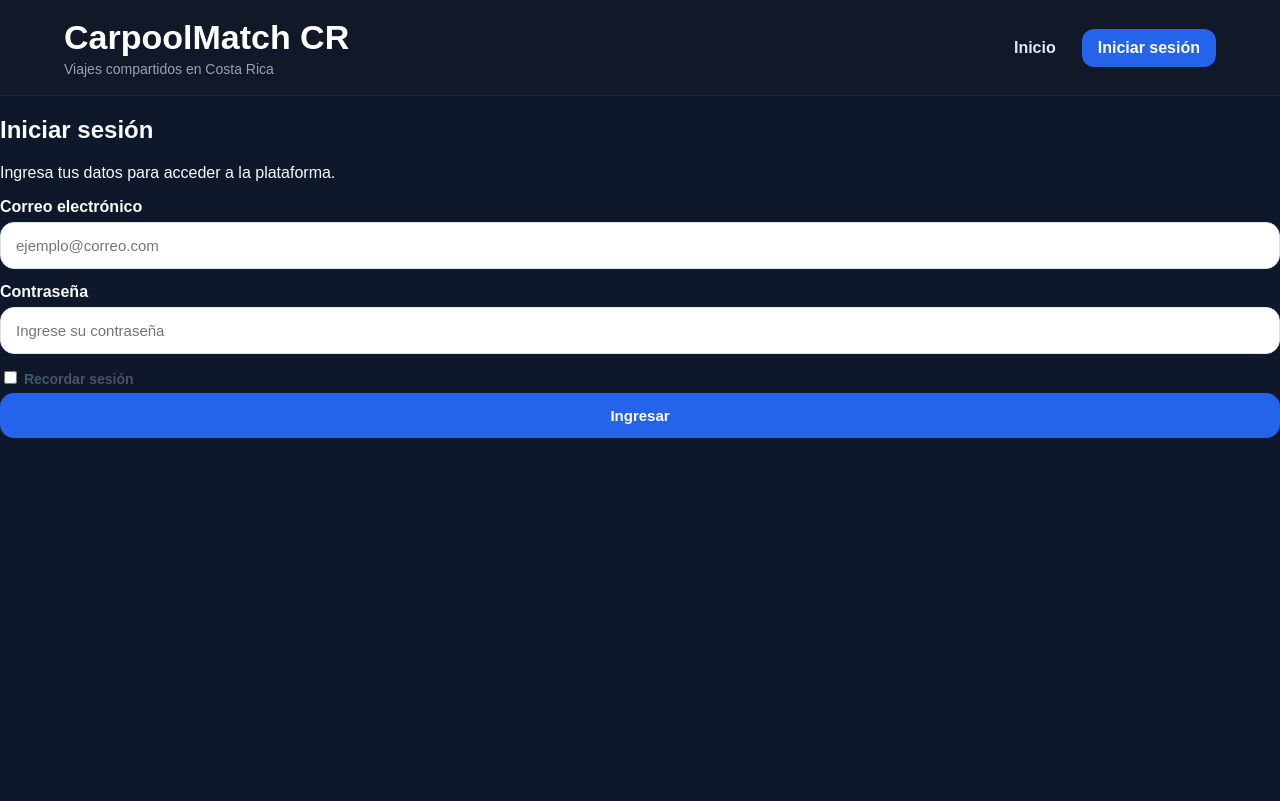
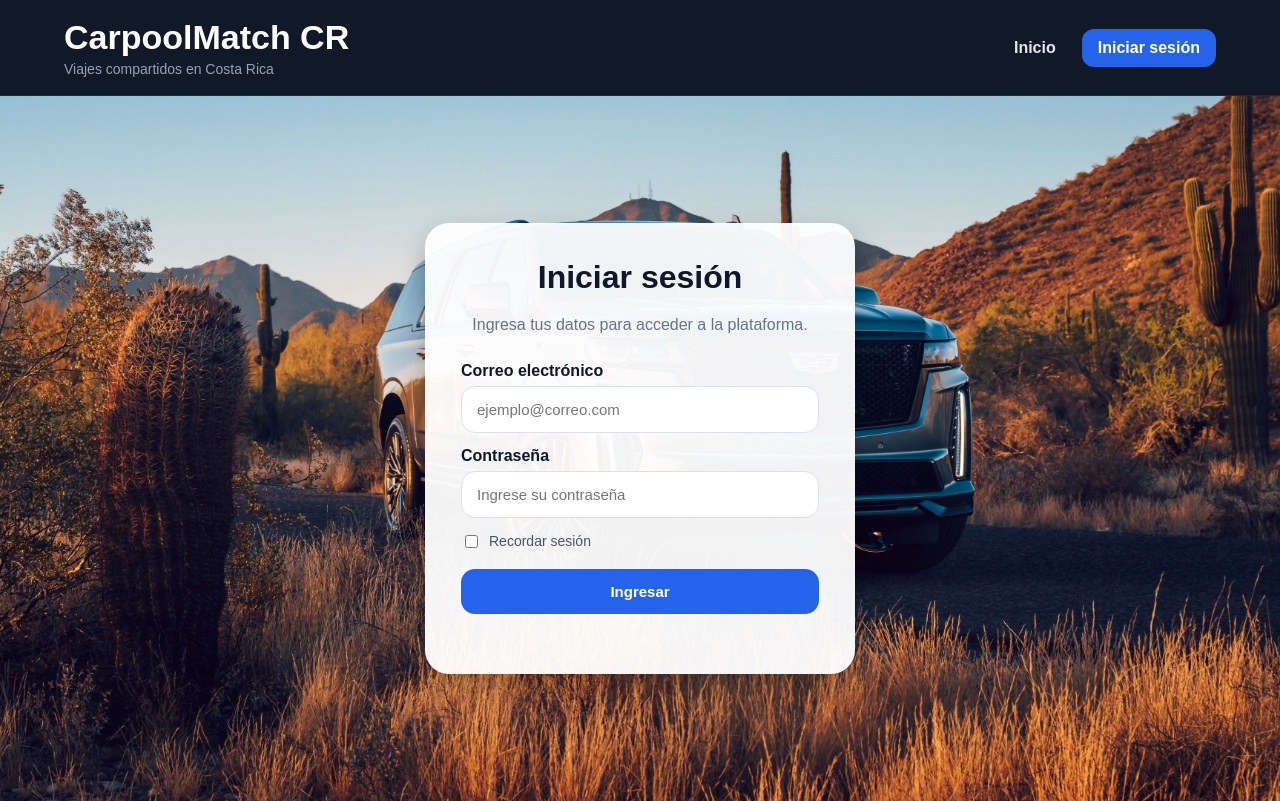
Before and after one commit to Fidelitas-Ambiente-Web-Cliente-Servidor/sc502-kn-proyecto-sc502_kn_proyecto_q2_2026_g2, a PHP site: page /login.html in a window 1280 px wide. Before the commit the page ends 438 px from the top, so only its background shows below. Run offline with PHP 8.4, Linux system fonts and the light colour scheme.

Commit message:
Detalles
Se agrego imagen al login para darle mas dinamica de Carpool mas otro dellates al css del login

```diff
--- a/css/style.css
+++ b/css/style.css
@@ -333,8 +324,7 @@ a {
     margin-top: 20px;
 }
 
-.search-form input,
-.form input {
+.search-form input {
     width: 100%;
     padding: 14px 15px;
     border: 1px solid #dbe1ea;
@@ -458,78 +449,46 @@ section.container {
     padding: 18px;
 }
 
-.auth-body {
-    background: #0f172a;
+.login-simple-body {
+    background-color: #0f172a;
+    background-image: url("../img/carpool-bg.jpg");
+    background-size: cover;
+    background-position: center;
+    background-repeat: no-repeat;
     min-height: 100vh;
 }
 
-.auth {
-    padding: 42px 0;
-    display: grid;
-    grid-template-columns: 1fr 0.95fr;
-    gap: 26px;
-    align-items: stretch;
+.login-simple {
+    min-height: calc(100vh - 95px);
+    display: flex;
+    justify-content: center;
+    align-items: center;
+    padding: 40px 20px;
 }
 
-.auth-info {
-    background: #1e293b;
-    color: white;
-    border-radius: 28px;
-    padding: 38px;
+.login-card {
+    width: 100%;
+    max-width: 430px;
+    background: rgba(255, 255, 255, 0.95);
+    color: #0f172a;
+    padding: 36px;
+    border-radius: 24px;
     box-shadow: 0 12px 28px rgba(0, 0, 0, 0.25);
 }
 
-.auth-info h2 {
-    font-size: 42px;
-    line-height: 1.1;
-    margin-top: 18px;
-    color: white;
-}
-
-.auth-info p {
-    color: #cbd5e1;
-    line-height: 1.6;
-}
-
-.auth-points {
-    display: grid;
-    gap: 14px;
-    margin-top: 22px;
-}
-
-.auth-point {
-    background: #111827;
-    border-radius: 18px;
-    padding: 18px;
-    border: 1px solid #334155;
-}
-
-.auth-point h3 {
-    color: white;
+.login-card h2 {
+    text-align: center;
     margin-top: 0;
-    margin-bottom: 8px;
-}
-
-.auth-point p {
-    color: #cbd5e1;
-    margin-top: 0;
-}
-
-.auth-card {
-    padding: 34px;
-    background: white;
+    margin-bottom: 10px;
+    font-size: 32px;
     color: #0f172a;
 }
 
-.auth-card h2 {
-    color: #0f172a;
-    margin-top: 0;
-    margin-bottom: 12px;
-}
-
-.auth-subtitle {
+.login-card p {
+    text-align: center;
     color: #64748b;
     line-height: 1.6;
+    margin-bottom: 24px;
 }
 
 .form label {
@@ -538,23 +497,35 @@ section.container {
     font-weight: bold;
 }
 
-.password-group {
-    display: flex;
-    gap: 8px;
+.form input {
+    width: 100%;
+    padding: 14px 15px;
+    border: 1px solid #dbe1ea;
+    border-radius: 14px;
+    font-size: 15px;
+    outline: none;
+    background: white;
+    color: #0f172a;
 }
 
+.form input:focus {
+    border-color: #93c5fd;
+    box-shadow: 0 0 0 4px rgba(37, 99, 235, 0.12);
+}
 
 .form-row {
     margin-top: 14px;
+    margin-bottom: 18px;
 }
 
 .check {
-    display: flex;
+    display: flex !important;
     align-items: center;
     gap: 8px;
     color: #475569;
     font-size: 14px;
     margin-top: 14px;
+    font-weight: normal !important;
 }
 
 .check input {
```
Also changed, not shown: other parts of css/style.css (+63 -69 lines), img/carpool-bg.jpg (added).
